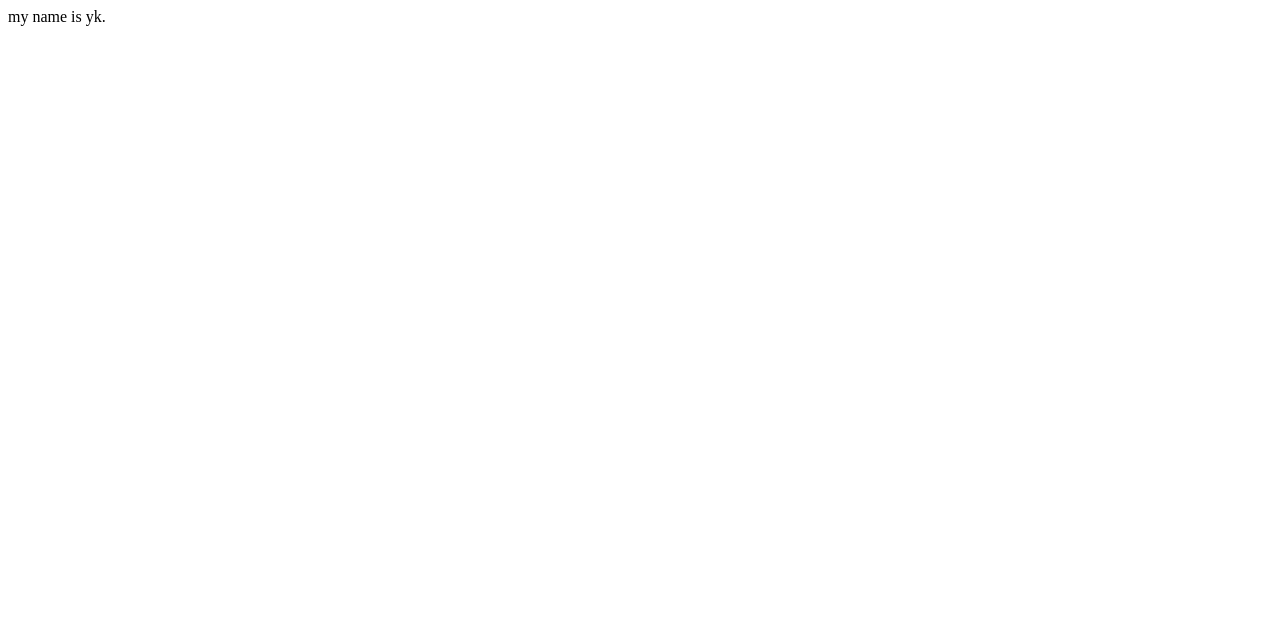
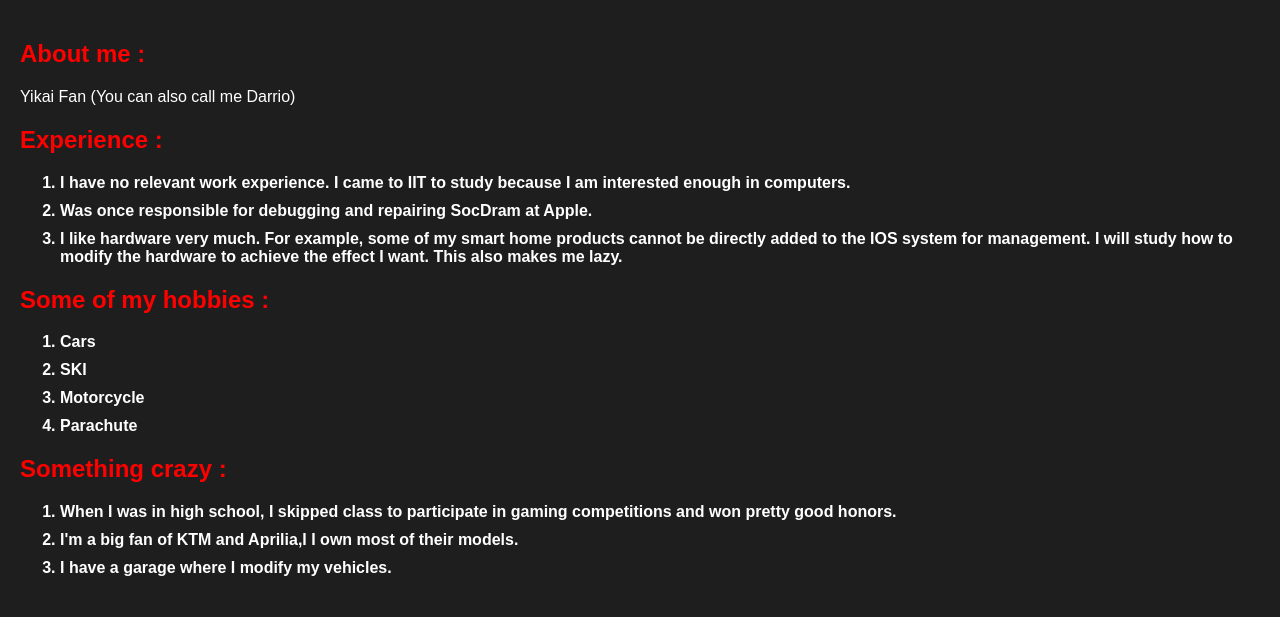
Before and after one commit to 237yyy/237yyy.github.io, a plain HTML site: page lab1/index.html in a window 1280 px wide. Drawn offline with Linux system fonts and the light colour scheme.

Commit message:
ITMD 541 LAB 1

```diff
--- /dev/null
+++ b/lab1/css/style.css
@@ -0,0 +1,20 @@
+body {
+    background-color: #1e1e1e;
+    color: #ffffff;
+    margin: 0;
+    font-family: Arial, sans-serif;
+    padding: 20px;
+}
+
+h1 {
+    color: #ff0000;
+}
+
+h2 {
+    color: #ff0000;
+}
+
+ol li {
+    margin-bottom: 10px;
+    font-weight: bold;
+}
--- a/lab1/index.html
+++ b/lab1/index.html
@@ -1 +1,32 @@
-my name is yk.
+<!DOCTYPE html>
+<html lang="en">
+    <head>
+        <meta charset="UTF-8">
+        <meta name="description" content="ITMD 541_Lab 1">
+        <title>ITMD 541 Web Application Foundations!</title>
+        <link rel="stylesheet" type="text/css" href="css/style.css">
+    </head>
+    <body>
+        <h2>About me : </h2>
+        <p>Yikai Fan (You can also call me Darrio)</p>
+        <h2>Experience : </h2>
+        <ol>
+        <li>I have no relevant work experience. I came to IIT to study because I am interested enough in computers.</li>
+        <li>Was once responsible for debugging and repairing SocDram at Apple.</li>
+        <li>I like hardware very much. For example, some of my smart home products cannot be directly added to the IOS system for management. I will study how to modify the hardware to achieve the effect I want. This also makes me lazy.</li>
+         </ol>
+        <h2>Some of my hobbies : </h2>
+        <ol>
+            <li>Cars</li>
+            <li>SKI</li>
+            <li>Motorcycle</li>
+            <li>Parachute</li>
+        </ol>
+        <h2>Something crazy  : </h2>
+        <ol>
+            <li>When I was in high school, I skipped class to participate in gaming competitions and won pretty good honors.</li>
+            <li>I'm a big fan of KTM and Aprilia,I I own most of their models.</li>
+            <li>I have a garage where I modify my vehicles.</li>
+        </ol>
+    </body>
+</html>
```
Also changed, not shown: 2 other files.
